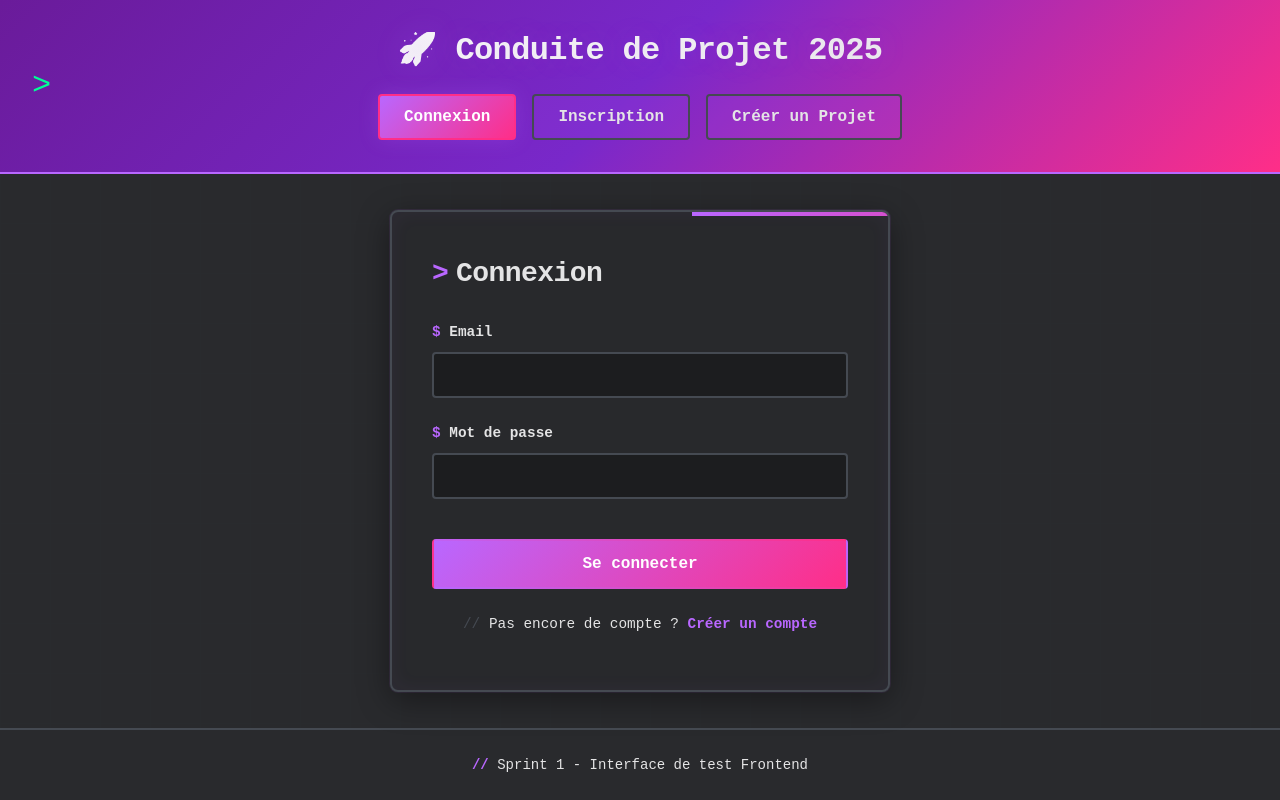
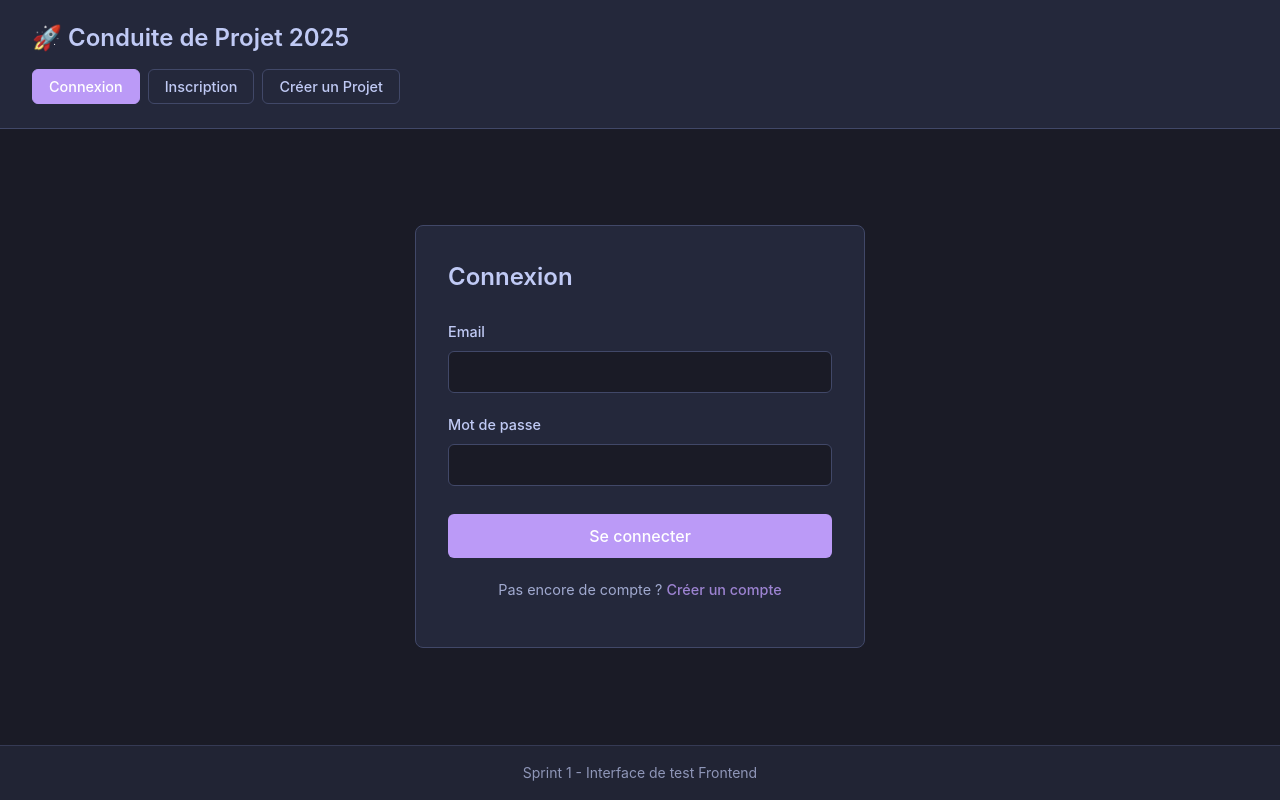
Before and after one commit to Tourlat/Conduite_de_projet_2025_Dev, a Vue app in the folder frontend/: page / in a window 1280 px wide. Built offline with nearby package versions, Linux system fonts and the light colour scheme.

Commit message:
Refactor UI components for improved styling and consistency across forms

```diff
--- a/frontend/src/components/AuthTestInterface.vue
+++ b/frontend/src/components/AuthTestInterface.vue
@@ -159,103 +159,45 @@ const handleCreateProject = async (data: ProjectData) => {
 }
 
 header {
-  background: linear-gradient(135deg, var(--terminal-purple) 0%, var(--terminal-accent-dark) 50%, var(--terminal-magenta) 100%);
-  color: var(--terminal-fg);
-  padding: 2rem;
-  text-align: center;
-  box-shadow: 0 4px 20px rgba(185, 103, 255, 0.3);
-  border-bottom: 2px solid var(--terminal-accent);
-  position: relative;
-}
-
-header::before {
-  content: '>';
-  position: absolute;
-  left: 2rem;
-  top: 50%;
-  transform: translateY(-50%);
-  font-size: 2rem;
-  color: var(--terminal-success);
-  animation: blink 1.5s infinite;
-}
-
-@keyframes blink {
-  0%, 50% { opacity: 1; }
-  51%, 100% { opacity: 0; }
+  background: var(--terminal-hover);
+  border-bottom: 1px solid var(--terminal-border);
+  padding: 1.5rem 2rem;
 }
 
 header h1 {
-  margin: 0 0 1.5rem 0;
-  font-size: 2rem;
-  font-weight: 700;
-  letter-spacing: -0.02em;
-  background: linear-gradient(135deg, #ffffff 0%, var(--terminal-fg) 100%);
-  -webkit-background-clip: text;
-  -webkit-text-fill-color: transparent;
-  background-clip: text;
-  text-shadow: 0 0 30px var(--terminal-shadow);
+  margin: 0 0 1rem 0;
+  font-size: 1.5rem;
+  font-weight: 600;
+  color: var(--terminal-fg);
 }
 
 nav {
   display: flex;
-  gap: 1rem;
-  justify-content: center;
+  gap: 0.5rem;
   flex-wrap: wrap;
 }
 
 nav button {
-  padding: 0.75rem 1.5rem;
-  border: 2px solid var(--terminal-border);
-  background: rgba(185, 103, 255, 0.1);
+  padding: 0.5rem 1rem;
+  border: 1px solid var(--terminal-border);
+  background: transparent;
   color: var(--terminal-fg);
-  border-radius: 4px;
+  border-radius: 6px;
   cursor: pointer;
-  font-size: 1rem;
-  font-weight: 600;
-  font-family: 'Fira Code', monospace;
-  transition: all 0.3s ease;
-  position: relative;
-  overflow: hidden;
-}
-
-nav button::before {
-  content: '$ ';
-  color: var(--terminal-accent);
-  font-weight: bold;
-}
-
-nav button::after {
-  content: '';
-  position: absolute;
-  bottom: 0;
-  left: 0;
-  width: 100%;
-  height: 2px;
-  background: var(--terminal-accent);
-  transform: scaleX(0);
-  transition: transform 0.3s ease;
+  font-size: 0.9rem;
+  font-weight: 500;
+  transition: all 0.2s ease;
 }
 
 nav button:hover {
-  background: rgba(185, 103, 255, 0.2);
+  background: var(--terminal-hover);
   border-color: var(--terminal-accent);
-  transform: translateY(-2px);
-  box-shadow: 0 4px 15px var(--terminal-shadow);
-}
-
-nav button:hover::after {
-  transform: scaleX(1);
 }
 
 nav button.active {
-  background: linear-gradient(135deg, var(--terminal-accent) 0%, var(--terminal-magenta) 100%);
-  color: #ffffff;
-  border-color: var(--terminal-magenta);
-  box-shadow: 0 0 20px var(--terminal-shadow);
-}
-
-nav button.active::before {
-  color: #ffffff;
+  background: var(--terminal-accent);
+  color: white;
+  border-color: var(--terminal-accent);
 }
 
 main {
@@ -264,85 +206,28 @@ main {
   align-items: center;
   justify-content: center;
   padding: 2rem;
-  background: var(--terminal-bg);
-  position: relative;
-}
-
-main::before {
-  content: '';
-  position: absolute;
-  top: 0;
-  left: 0;
-  right: 0;
-  bottom: 0;
-  background:
-    linear-gradient(90deg, var(--terminal-border) 1px, transparent 1px),
-    linear-gradient(0deg, var(--terminal-border) 1px, transparent 1px);
-  background-size: 50px 50px;
-  opacity: 0.03;
-  pointer-events: none;
 }
 
 .form-container {
-  background: rgba(41, 42, 45, 0.95);
-  padding: 2.5rem;
+  background: var(--terminal-hover);
+  padding: 2rem;
   border-radius: 8px;
-  border: 2px solid var(--terminal-border);
-  box-shadow:
-    0 8px 32px rgba(0, 0, 0, 0.4),
-    0 0 0 1px rgba(185, 103, 255, 0.1),
-    inset 0 0 20px rgba(185, 103, 255, 0.05);
+  border: 1px solid var(--terminal-border);
   width: 100%;
-  max-width: 500px;
-  animation: fadeIn 0.4s ease;
-  position: relative;
-  overflow: hidden;
-}
-
-.form-container::before {
-  content: '';
-  position: absolute;
-  top: 0;
-  left: 0;
-  right: 0;
-  height: 4px;
-  background: linear-gradient(90deg, var(--terminal-accent) 0%, var(--terminal-magenta) 100%);
-  animation: slideProgress 2s ease infinite;
-}
-
-@keyframes slideProgress {
-  0% { transform: translateX(-100%); }
-  100% { transform: translateX(100%); }
-}
-
-@keyframes fadeIn {
-  from {
-    opacity: 0;
-    transform: translateY(20px) scale(0.95);
-  }
-  to {
-    opacity: 1;
-    transform: translateY(0) scale(1);
-  }
+  max-width: 450px;
 }
 
 footer {
-  background: var(--terminal-bg);
+  background: var(--terminal-hover);
+  border-top: 1px solid var(--terminal-border);
   color: var(--terminal-fg);
   text-align: center;
-  padding: 1.5rem;
+  padding: 1rem;
   font-size: 0.875rem;
-  border-top: 2px solid var(--terminal-border);
-  font-family: 'Fira Code', monospace;
+  opacity: 0.7;
 }
 
 footer p {
   margin: 0;
 }
-
-footer p::before {
-  content: '// ';
-  color: var(--terminal-accent);
-  font-weight: bold;
-}
 </style>
--- a/frontend/src/components/LoginForm.vue
+++ b/frontend/src/components/LoginForm.vue
@@ -91,129 +91,66 @@ form {
 h2 {
   margin: 0 0 1.5rem 0;
   color: var(--terminal-fg);
-  font-size: 1.75rem;
-  font-weight: 700;
-  position: relative;
-  padding-left: 1.5rem;
-}
-
-h2::before {
-  content: '>';
-  position: absolute;
-  left: 0;
-  color: var(--terminal-accent);
-  font-weight: bold;
-  animation: blink 1.5s infinite;
-}
-
-@keyframes blink {
-  0%, 50% { opacity: 1; }
-  51%, 100% { opacity: 0.3; }
+  font-size: 1.5rem;
+  font-weight: 600;
 }
 
 .form-group {
-  margin-bottom: 1.5rem;
+  margin-bottom: 1.25rem;
 }
 
 label {
   display: block;
   margin-bottom: 0.5rem;
   color: var(--terminal-fg);
-  font-weight: 600;
+  font-weight: 500;
   font-size: 0.9rem;
-  font-family: 'Fira Code', monospace;
-}
-
-label::before {
-  content: '$ ';
-  color: var(--terminal-accent);
-  font-weight: bold;
 }
 
 input {
   width: 100%;
-  padding: 0.75rem;
-  border: 2px solid var(--terminal-border);
-  border-radius: 4px;
-  background-color: rgba(0, 0, 0, 0.3);
+  padding: 0.65rem;
+  border: 1px solid var(--terminal-border);
+  border-radius: 6px;
+  background-color: var(--terminal-bg);
   color: var(--terminal-fg);
-  font-size: 1rem;
-  font-family: 'Fira Code', monospace;
-  transition: all 0.3s ease;
+  font-size: 0.95rem;
+  transition: border-color 0.2s ease;
 }
 
 input:focus {
   outline: none;
   border-color: var(--terminal-accent);
-  box-shadow: 0 0 0 3px var(--terminal-shadow);
-  background-color: rgba(0, 0, 0, 0.4);
 }
 
 input.error {
   border-color: var(--terminal-error);
-  animation: shake 0.3s ease;
-}
-
-@keyframes shake {
-  0%, 100% { transform: translateX(0); }
-  25% { transform: translateX(-5px); }
-  75% { transform: translateX(5px); }
 }
 
 .error-message {
   color: var(--terminal-error);
-  font-size: 0.875rem;
-  margin-top: 0.5rem;
-  display: flex;
-  align-items: center;
-  gap: 0.5rem;
-  font-family: 'Fira Code', monospace;
-}
-
-.error-message::before {
-  content: '✗';
-  font-weight: bold;
+  font-size: 0.85rem;
+  margin-top: 0.4rem;
+  display: block;
 }
 
 button {
   width: 100%;
-  background: linear-gradient(135deg, var(--terminal-accent) 0%, var(--terminal-magenta) 100%);
-  color: #ffffff;
-  padding: 0.875rem 1.5rem;
-  border: 2px solid transparent;
-  border-radius: 4px;
+  background: var(--terminal-accent);
+  color: white;
+  padding: 0.75rem 1.5rem;
+  border: none;
+  border-radius: 6px;
   cursor: pointer;
   font-size: 1rem;
-  font-weight: 600;
-  font-family: 'Fira Code', monospace;
-  margin-top: 1rem;
-  transition: all 0.3s ease;
-  position: relative;
-  overflow: hidden;
-}
-
-button::before {
-  content: '';
-  position: absolute;
-  top: 50%;
-  left: 50%;
-  width: 0;
-  height: 0;
-  border-radius: 50%;
-  background: rgba(255, 255, 255, 0.3);
-  transform: translate(-50%, -50%);
-  transition: width 0.6s, height 0.6s;
-}
-
-button:hover::before {
-  width: 300px;
-  height: 300px;
+  font-weight: 500;
+  margin-top: 0.5rem;
+  transition: background-color 0.2s ease, transform 0.1s ease;
 }
 
 button:hover {
-  transform: translateY(-2px);
-  box-shadow: 0 8px 25px var(--terminal-shadow);
-  border-color: var(--terminal-accent);
+  background: var(--terminal-accent-dark);
+  transform: translateY(-1px);
 }
 
 button:active {
@@ -221,43 +158,21 @@ button:active {
 }
 
 .signup-link {
-  margin-top: 1.5rem;
+  margin-top: 1.25rem;
   text-align: center;
   color: var(--terminal-fg);
   font-size: 0.9rem;
-  font-family: 'Fira Code', monospace;
-}
-
-.signup-link::before {
-  content: '// ';
-  color: var(--terminal-border);
+  opacity: 0.8;
 }
 
 .signup-link a {
   color: var(--terminal-accent);
   text-decoration: none;
-  font-weight: 600;
-  position: relative;
-  transition: color 0.3s ease;
-}
-
-.signup-link a::after {
-  content: '';
-  position: absolute;
-  width: 100%;
-  height: 2px;
-  bottom: -2px;
-  left: 0;
-  background: var(--terminal-accent);
-  transform: scaleX(0);
-  transition: transform 0.3s ease;
+  font-weight: 500;
+  transition: color 0.2s ease;
 }
 
 .signup-link a:hover {
   color: var(--terminal-magenta);
 }
-
-.signup-link a:hover::after {
-  transform: scaleX(1);
-}
 </style>
--- a/frontend/src/style.css
+++ b/frontend/src/style.css
@@ -1,19 +1,17 @@
 :root {
-  /* Terminal Theme - Violet/Magenta Palette */
-  --terminal-bg: #292a2d;
-  --terminal-fg: #e4e4e5;
-  --terminal-accent: #b967ff;
-  --terminal-accent-dark: #7928ca;
-  --terminal-magenta: #ff2e88;
-  --terminal-violet: #9d50bb;
-  --terminal-purple: #6a1b9a;
-  --terminal-border: #454a52;
-  --terminal-hover: #383a3f;
-  --terminal-success: #00ff95;
-  --terminal-error: #ff5370;
-  --terminal-shadow: rgba(185, 103, 255, 0.2);
+  /* Terminal Theme - Violet/Magenta Palette - Sobre */
+  --terminal-bg: #1a1b26;
+  --terminal-fg: #c0caf5;
+  --terminal-accent: #bb9af7;
+  --terminal-accent-dark: #9d7cd8;
+  --terminal-magenta: #f7768e;
+  --terminal-border: #414868;
+  --terminal-hover: #24283b;
+  --terminal-success: #9ece6a;
+  --terminal-error: #f7768e;
+  --terminal-shadow: rgba(187, 154, 247, 0.15);
 
-  font-family: 'Fira Code', 'Courier New', monospace, system-ui;
+  font-family: 'Inter', -apple-system, BlinkMacSystemFont, 'Segoe UI', sans-serif;
   line-height: 1.6;
   font-weight: 400;
 
@@ -34,27 +32,11 @@ a {
   font-weight: 500;
   color: var(--terminal-accent);
   text-decoration: none;
-  position: relative;
+  transition: color 0.2s ease;
 }
 
 a:hover {
   color: var(--terminal-magenta);
-}
-
-a::after {
-  content: '';
-  position: absolute;
-  width: 100%;
-  height: 2px;
-  bottom: -2px;
-  left: 0;
-  background: var(--terminal-accent);
-  transform: scaleX(0);
-  transition: transform 0.3s ease;
-}
-
-a:hover::after {
-  transform: scaleX(1);
 }
 
 body {
@@ -68,59 +50,35 @@ body {
 h1, h2, h3, h4, h5, h6 {
   color: var(--terminal-fg);
   font-weight: 600;
-  letter-spacing: -0.02em;
 }
 
 h1 {
-  font-size: 2.5em;
+  font-size: 2em;
   line-height: 1.2;
-  background: linear-gradient(135deg, var(--terminal-accent) 0%, var(--terminal-magenta) 100%);
-  -webkit-background-clip: text;
-  -webkit-text-fill-color: transparent;
-  background-clip: text;
 }
 
 button {
-  border-radius: 4px;
+  border-radius: 6px;
   border: 1px solid var(--terminal-border);
   padding: 0.6em 1.2em;
   font-size: 1em;
   font-weight: 500;
   font-family: inherit;
-  background-color: var(--terminal-bg);
-  color: var(--terminal-fg);
+  background-color: var(--terminal-accent);
+  color: white;
   cursor: pointer;
-  transition: all 0.3s ease;
-  position: relative;
-  overflow: hidden;
-}
-
-button::before {
-  content: '';
-  position: absolute;
-  top: 0;
-  left: -100%;
-  width: 100%;
-  height: 100%;
-  background: linear-gradient(90deg, transparent, var(--terminal-accent), transparent);
-  transition: left 0.5s ease;
-}
-
-button:hover::before {
-  left: 100%;
+  transition: all 0.2s ease;
 }
 
 button:hover {
-  border-color: var(--terminal-accent);
-  box-shadow: 0 0 15px var(--terminal-shadow);
-  transform: translateY(-2px);
+  background-color: var(--terminal-accent-dark);
+  transform: translateY(-1px);
 }
 
 button:active {
   transform: translateY(0);
 }
 
-button:focus,
 button:focus-visible {
   outline: 2px solid var(--terminal-accent);
   outline-offset: 2px;
@@ -131,13 +89,12 @@ input, textarea {
   color: var(--terminal-fg);
   background-color: var(--terminal-bg);
   border: 1px solid var(--terminal-border);
-  transition: all 0.3s ease;
+  transition: border-color 0.2s ease;
 }
 
 input:focus, textarea:focus {
   outline: none;
   border-color: var(--terminal-accent);
-  box-shadow: 0 0 0 3px var(--terminal-shadow);
 }
 
 #app {
@@ -149,8 +106,8 @@ input:focus, textarea:focus {
 
 /* Scrollbar Styling */
 ::-webkit-scrollbar {
-  width: 10px;
-  height: 10px;
+  width: 8px;
+  height: 8px;
 }
 
 ::-webkit-scrollbar-track {
@@ -159,7 +116,7 @@ input:focus, textarea:focus {
 
 ::-webkit-scrollbar-thumb {
   background: var(--terminal-border);
-  border-radius: 5px;
+  border-radius: 4px;
 }
 
 ::-webkit-scrollbar-thumb:hover {
@@ -169,10 +126,10 @@ input:focus, textarea:focus {
 /* Selection */
 ::selection {
   background: var(--terminal-accent);
-  color: var(--terminal-bg);
+  color: white;
 }
 
 ::-moz-selection {
   background: var(--terminal-accent);
-  color: var(--terminal-bg);
+  color: white;
 }
```
Also changed, not shown: frontend/src/components/CreateProjectForm.vue (+23 -86 lines), frontend/src/components/RegisterForm.vue (+23 -86 lines).
